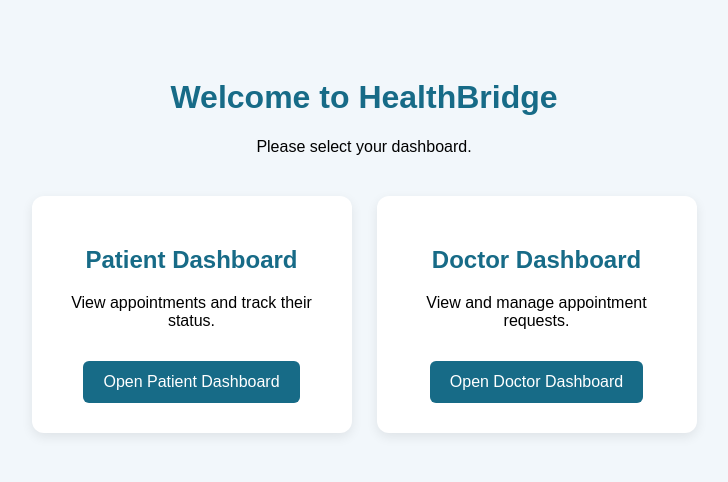
After one commit to Shimpal-52/healthbridge, a Django app: page /dashboard/ in a window 1280 px wide. The commit adds this page. Shown: the top 482 px of the page, without its empty margins (276-1004 px from the left). Run offline with Django 5.2, Linux system fonts and the light colour scheme; the visitor is signed in with stand-in values (Sample User, id 1).

Commit message:
Add patient and doctor dashboard  selection

```diff
--- /dev/null
+++ b/core/templates/core/dashboard_selection.html
@@ -0,0 +1,80 @@
+<!DOCTYPE html>
+<html lang="en">
+<head>
+    <meta charset="UTF-8">
+    <meta name="viewport" content="width=device-width, initial-scale=1.0">
+    <title>Choose Dashboard | HealthBridge</title>
+
+    <style>
+        body {
+            font-family: Arial, sans-serif;
+            background: #f2f7fb;
+            text-align: center;
+            padding: 50px 20px;
+        }
+
+        h1 {
+            color: #176b87;
+        }
+
+        .container {
+            display: flex;
+            justify-content: center;
+            gap: 25px;
+            flex-wrap: wrap;
+            margin-top: 40px;
+        }
+
+        .card {
+            background: white;
+            width: 260px;
+            padding: 30px;
+            border-radius: 12px;
+            box-shadow: 0 4px 12px #00000015;
+        }
+
+        .card h2 {
+            color: #176b87;
+        }
+
+        .btn {
+            display: inline-block;
+            background: #176b87;
+            color: white;
+            padding: 12px 20px;
+            text-decoration: none;
+            border-radius: 6px;
+            margin-top: 15px;
+        }
+    </style>
+</head>
+
+<body>
+
+    <h1>Welcome to HealthBridge</h1>
+    <p>Please select your dashboard.</p>
+
+    <div class="container">
+
+        <div class="card">
+            <h2>Patient Dashboard</h2>
+            <p>View appointments and track their status.</p>
+
+            <a href="{% url 'patient_dashboard' %}" class="btn">
+                Open Patient Dashboard
+            </a>
+        </div>
+
+        <div class="card">
+            <h2>Doctor Dashboard</h2>
+            <p>View and manage appointment requests.</p>
+
+            <a href="{% url 'doctor_dashboard' %}" class="btn">
+                Open Doctor Dashboard
+            </a>
+        </div>
+
+    </div>
+
+</body>
+</html>
--- a/core/templates/core/doctor_dashboard.html
+++ b/core/templates/core/doctor_dashboard.html
@@ -539,7 +539,7 @@
                                             {% if appointment.status|lower == "pending" %}
 
                                                 <form method="post"
-                                                      action="{% url 'confirm_appointment' appointment.id %}">
+                                                      action="{% url 'update_appointment_status' appointment.id %}">
 
                                                     {% csrf_token %}
 
@@ -552,7 +552,7 @@
 
 
                                                 <form method="post"
-                                                      action="{% url 'cancel_appointment' appointment.id %}">
+                                                      action="{% url 'update_appointment_status' appointment.id %}">
 
                                                     {% csrf_token %}
 
--- a/core/templates/core/home.html
+++ b/core/templates/core/home.html
@@ -35,7 +35,7 @@
             </a>
 
             {% if user.is_authenticated %}
-            <a href="{% url 'patient_dashboard' %}">
+            <a href="{% url 'dashboard_selection' %}">
                 My Dashboard
             </a>
                 <span>
--- a/core/views.py
+++ b/core/views.py
@@ -1,3 +1,4 @@
+from django.http import request
 from django.shortcuts import render, get_object_or_404, redirect
 from django.db import models
 from django.contrib.auth import authenticate, login, logout
@@ -421,3 +422,7 @@ def update_appointment_status(request, appointment_id):
     )
 
     return redirect('doctor_dashboard')
+    # ================= DASHBOARD SELECTION =================
+@login_required(login_url='login')
+def dashboard_selection(request):
+     return render(request, 'core/dashboard_selection.html')
--- a/healthbridge/urls.py
+++ b/healthbridge/urls.py
@@ -102,6 +102,12 @@ urlpatterns = [
          views.update_appointment_status,
          name='update_appointment_status'
     ),
+    # ================= DASHBOARD SELECTION =================
 
+    path(
+       'dashboard/',
+        views.dashboard_selection,
+        name='dashboard_selection'
+   ),
 
 ]
```
